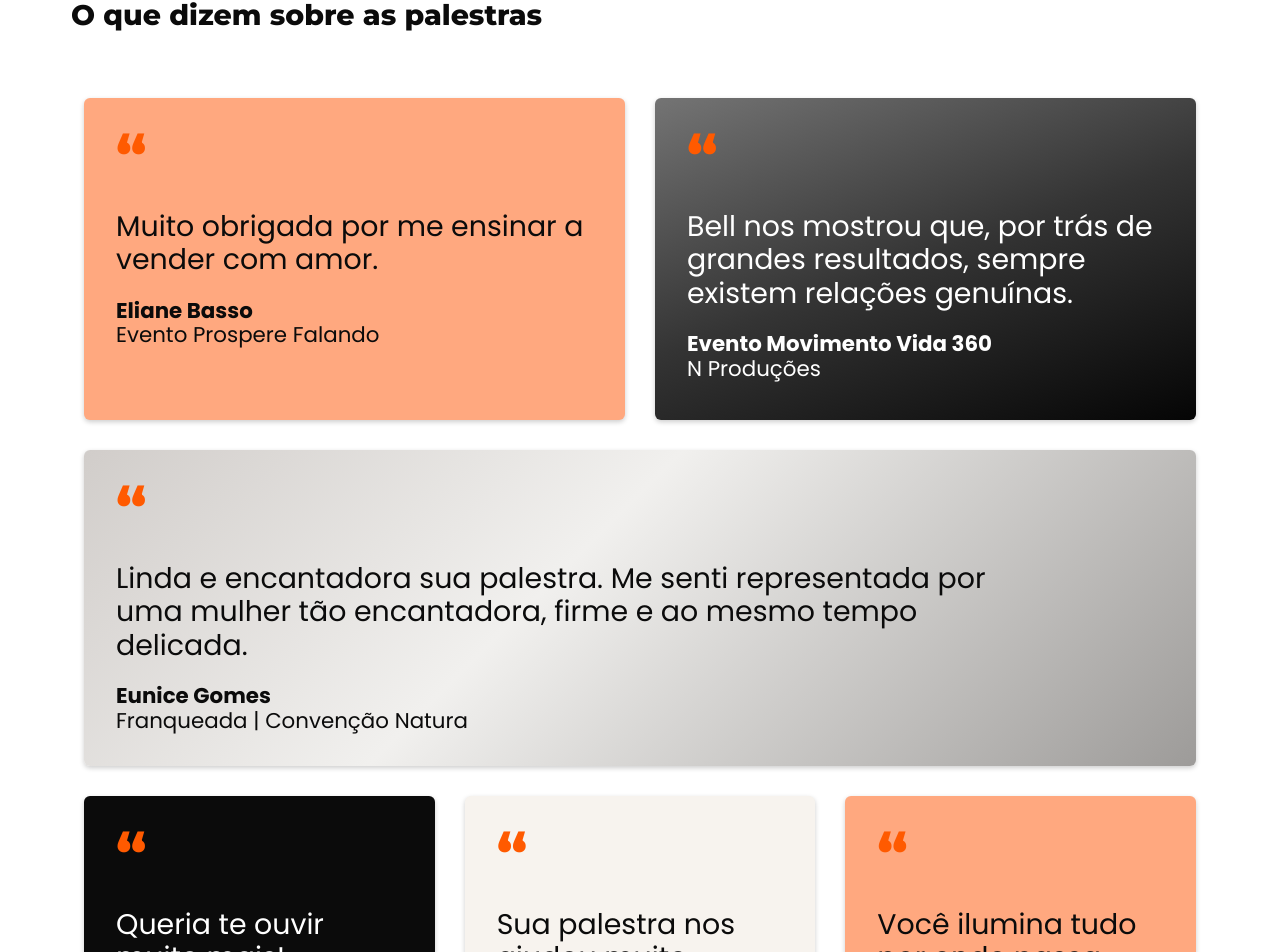
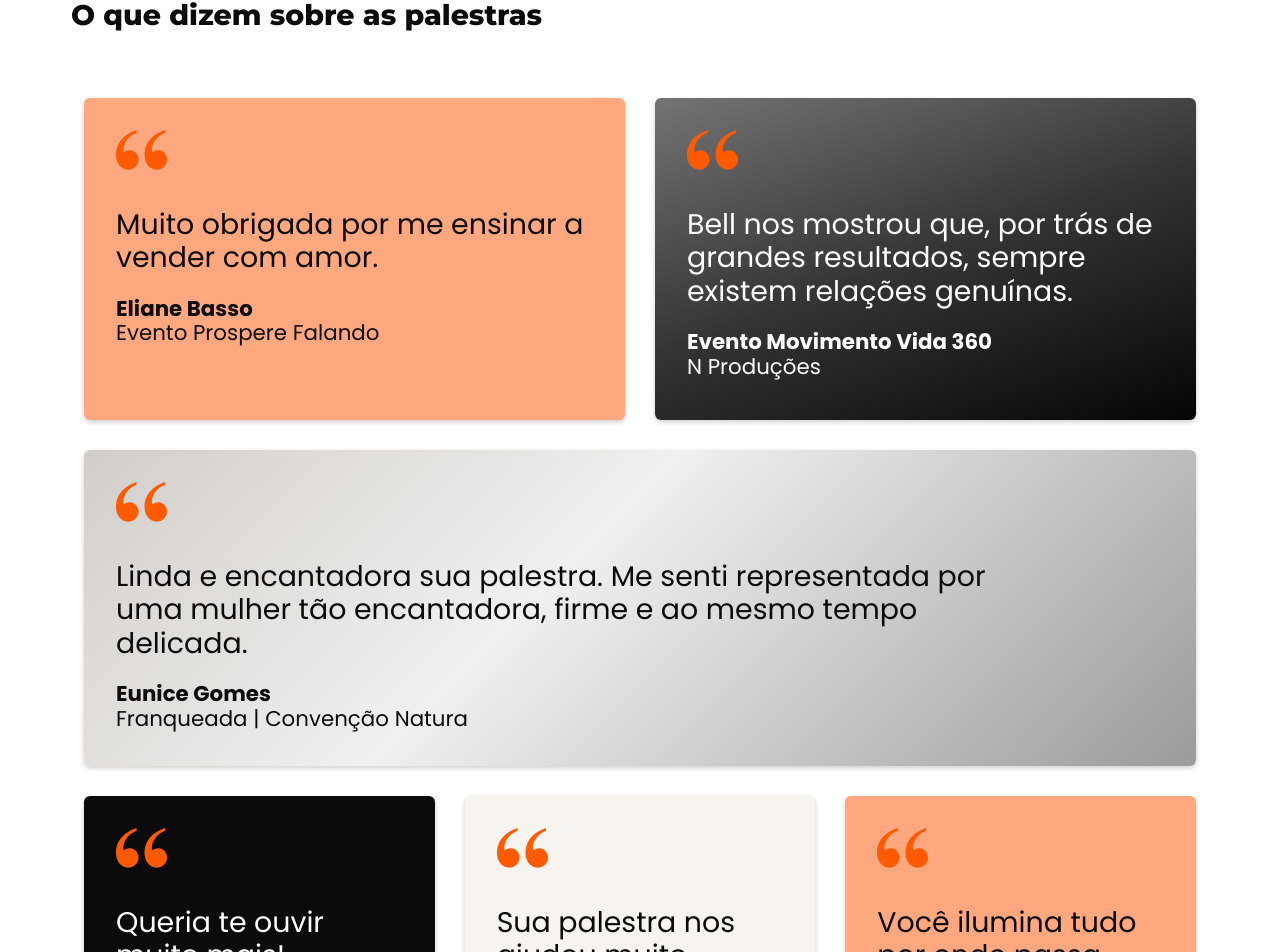
Before and after one commit to histereogenik/bell_website, a Next.js app: page /palestras in a window 1280 px wide. Shown: the part 8833-9785 px from the top of the page. Built offline with nearby package versions, Linux system fonts and the light colour scheme.

Commit message:
change: changing testm order on home a few adjustments

```diff
--- a/app/consultoria/cultura/page.tsx
+++ b/app/consultoria/cultura/page.tsx
@@ -88,7 +88,7 @@ const cultureProcess = [
     tag: "Comportamento",
     title: "Tradução de valores em comportamentos",
     description:
-      "Cada valor vira um conjunto de comportamentos esperados para líderes e colaboradores. O que se deve fazer mais, o que se deve parar de fazer, e o que será reforçado.",
+      "Cada valor vira um conjunto de comportamentos esperados para líderes e colaboradores. O que se deve fazer mais, o que se deve parar de fazer e o que será reforçado.",
     tags: ["Definição de comportamentos", "Níveis de liderança", "Indicadores"],
     deliverable: "Matriz de comportamentos por valor e por nível hierárquico.",
   },
--- a/app/palestras/page.module.css
+++ b/app/palestras/page.module.css
@@ -521,14 +521,10 @@
   box-shadow: 0 2px 5px rgb(0 0 0 / 20%);
 }
 
-.testimonialCard > span {
+.testimonialCard > img {
   display: block;
-  height: 42px;
-  color: var(--color-orange);
-  font-family: var(--font-display), sans-serif;
-  font-size: 56px;
-  font-weight: 800;
-  line-height: 0.9;
+  width: 51px;
+  height: auto;
 }
 
 .testimonialCard p {
--- a/app/palestras/page.tsx
+++ b/app/palestras/page.tsx
@@ -351,7 +351,13 @@ export default function TalksPage() {
 
             <div className={styles.talkTestimonialsGrid}>
               <article className={`${styles.testimonialCard} ${styles.cardOrange}`}>
-                <span aria-hidden="true">“</span>
+                <Image
+                  src="/images/mentorship_store/abre.png"
+                  alt=""
+                  width={51}
+                  height={40}
+                  aria-hidden="true"
+                />
                 <p>Muito obrigada por me ensinar a vender com amor.</p>
                 <footer>
                   <strong>Eliane Basso</strong>
@@ -361,7 +367,13 @@ export default function TalksPage() {
               </article>
 
               <article className={`${styles.testimonialCard} ${styles.cardBlackWide}`}>
-                <span aria-hidden="true">“</span>
+                <Image
+                  src="/images/mentorship_store/abre.png"
+                  alt=""
+                  width={51}
+                  height={40}
+                  aria-hidden="true"
+                />
                 <p>
                   Bell nos mostrou que, por trás de grandes resultados, sempre
                   existem relações genuínas.
@@ -373,7 +385,13 @@ export default function TalksPage() {
               </article>
 
               <article className={`${styles.testimonialCard} ${styles.cardGrayFull}`}>
-                <span aria-hidden="true">“</span>
+                <Image
+                  src="/images/mentorship_store/abre.png"
+                  alt=""
+                  width={51}
+                  height={40}
+                  aria-hidden="true"
+                />
                 <p>
                   Linda e encantadora sua palestra. Me senti representada por uma
                   mulher tão encantadora, firme e ao mesmo tempo delicada.
@@ -386,7 +404,13 @@ export default function TalksPage() {
               </article>
 
               <article className={`${styles.testimonialCard} ${styles.cardBlackSmall}`}>
-                <span aria-hidden="true">“</span>
+                <Image
+                  src="/images/mentorship_store/abre.png"
+                  alt=""
+                  width={51}
+                  height={40}
+                  aria-hidden="true"
+                />
                 <p>Queria te ouvir muito mais!</p>
                 <footer>
                   <strong>Laryssa Queiroz</strong>
@@ -396,7 +420,13 @@ export default function TalksPage() {
               </article>
 
               <article className={`${styles.testimonialCard} ${styles.cardLight}`}>
-                <span aria-hidden="true">“</span>
+                <Image
+                  src="/images/mentorship_store/abre.png"
+                  alt=""
+                  width={51}
+                  height={40}
+                  aria-hidden="true"
+                />
                 <p>Sua palestra nos ajudou muito.</p>
                 <footer>
                   <strong>Catia Oshira</strong>
@@ -406,7 +436,13 @@ export default function TalksPage() {
               </article>
 
               <article className={`${styles.testimonialCard} ${styles.cardOrangeWide}`}>
-                <span aria-hidden="true">“</span>
+                <Image
+                  src="/images/mentorship_store/abre.png"
+                  alt=""
+                  width={51}
+                  height={40}
+                  aria-hidden="true"
+                />
                 <p>Você ilumina tudo por onde passa. Sua palestra é show demais!</p>
                 <footer>
                   <strong>Erick Barbi</strong>
--- a/components/home/ClientsSection.module.css
+++ b/components/home/ClientsSection.module.css
@@ -25,7 +25,7 @@
 .track {
   display: flex;
   width: max-content;
-  animation: clients-scroll 72s linear infinite;
+  animation: clients-scroll 58s linear infinite;
   will-change: transform;
 }
 
@@ -72,7 +72,7 @@
   }
 
   .track {
-    animation-duration: 62s;
+    animation-duration: 50s;
   }
 }
 
--- a/components/home/TestimonialHero.module.css
+++ b/components/home/TestimonialHero.module.css
@@ -39,7 +39,8 @@
   font-size: clamp(24px, 2.35vw, 40px);
   font-weight: 700;
   line-height: 1.08;
-  overflow-wrap: anywhere;
+  overflow-wrap: normal;
+  word-break: normal;
   animation: quote-in 450ms ease-out both;
 }
 
--- a/content/site.ts
+++ b/content/site.ts
@@ -37,6 +37,12 @@ export const navigation = [
 export const testimonials = [
   {
     quote:
+      "Contratamos a melhor “psicanalista\u00A0empresarial” do Brasil, ela atende pelo nome de Bell Nacif.",
+    author: "Rogério Vieira Santigo",
+    role: "Presidente OAB Prev MG",
+  },
+  {
+    quote:
       "Se você está começando no varejo e não sabe por onde começar, eu tenho a resposta: Bell Nacif! Recomendo de olhos fechados para quem precisa de uma consultoria completa para transformar seu sonho em realidade.",
     author: "Nara Cunha",
     role: "CEO da marca Eneene",
@@ -52,12 +58,6 @@ export const testimonials = [
       "Bell prestou um excelente trabalho em minha empresa, desenvolvendo pessoas, disseminando processos e gestão, ministrando excelentes treinamentos de vendas. Sem dúvidas, colaborou muito com o desenvolvimento de pessoas das minhas equipes.",
     author: "Marcelo Daher Salomão",
     role: "CEO Beluga e Casas Lev",
-  },
-  {
-    quote:
-      "Contratamos a melhor “psicanalista empresarial” do Brasil, ela atende pelo nome de Bell Nacif.",
-    author: "Rogério Vieira Santigo",
-    role: "Presidente OAB Prev MG",
   },
   {
     quote:
@@ -99,7 +99,7 @@ export const authorityMetrics = [
 ] as const;
 
 export const clients = [
-  { name: "PepsiCo", image: "/images/clients-logos/pepsico.png" },
+  { name: "OABPrev", image: "/images/clients-logos/oabprev.png" },
   { name: "Lipton", image: "/images/clients-logos/lipton.png" },
   { name: "Columbia", image: "/images/clients-logos/columbia.png" },
   { name: "Natura", image: "/images/clients-logos/natura.png" },
```
Also changed, not shown: public/images/clients-logos/oabprev.png (added).
